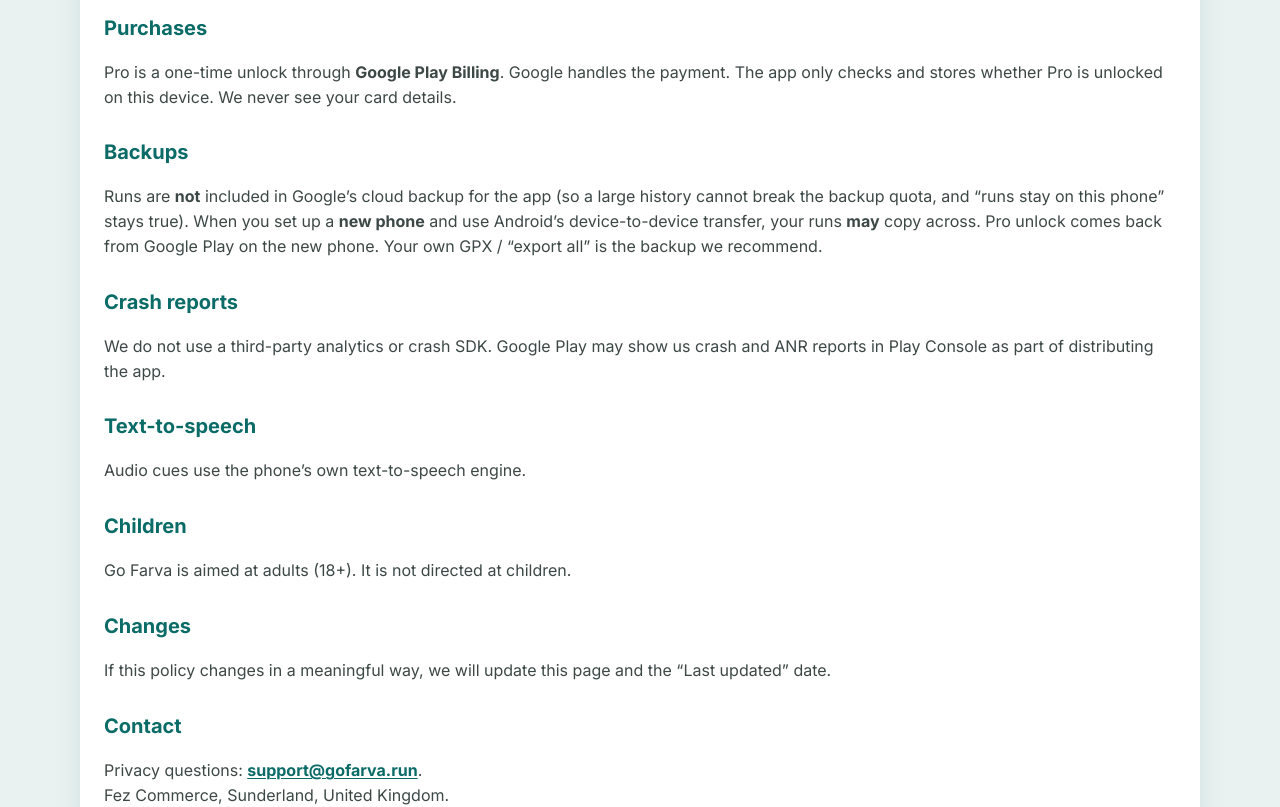
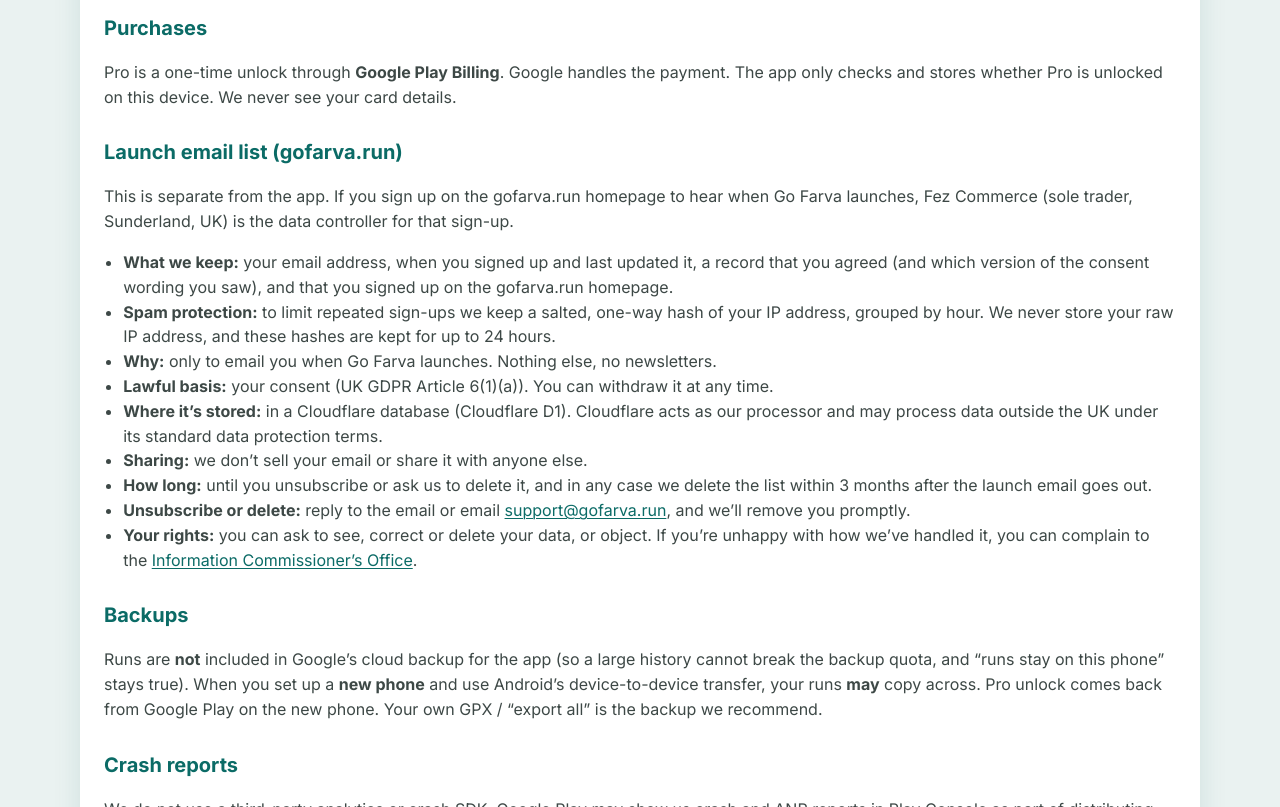
Before and after one commit to robairuk/gofarva-site, a plain HTML site: page privacy/index.html in a window 1280 px wide. Shown: the part 1520-2327 px from the top of the page. Drawn offline with Linux system fonts and the light colour scheme.

Commit message:
Privacy: add launch email list section

```diff
--- a/privacy/index.html
+++ b/privacy/index.html
@@ -38,7 +38,7 @@
     <div class="wrap">
       <article class="prose">
 
-        <p><strong>Last updated:</strong> 14 October 2026 · Package <code>uk.co.fezcommerce.gofarva</code><br>
+        <p><strong>Last updated:</strong> 17 October 2026 · Package <code>uk.co.fezcommerce.gofarva</code><br>
         <strong>Contact:</strong> <a href="mailto:support@gofarva.run">support@gofarva.run</a></p>
 
         <p>Go Farva is a running app for Android. It is made by Fez Commerce, a one-person business in Sunderland, UK. This policy explains what the app does with your data.</p>
@@ -80,6 +80,20 @@
 
         <h2>Purchases</h2>
         <p>Pro is a one-time unlock through <strong>Google Play Billing</strong>. Google handles the payment. The app only checks and stores whether Pro is unlocked on this device. We never see your card details.</p>
+
+        <h2>Launch email list (gofarva.run)</h2>
+        <p>This is separate from the app. If you sign up on the gofarva.run homepage to hear when Go Farva launches, Fez Commerce (sole trader, Sunderland, UK) is the data controller for that sign-up.</p>
+        <ul>
+          <li><strong>What we keep:</strong> your email address, when you signed up and last updated it, a record that you agreed (and which version of the consent wording you saw), and that you signed up on the gofarva.run homepage.</li>
+          <li><strong>Spam protection:</strong> to limit repeated sign-ups we keep a salted, one-way hash of your IP address, grouped by hour. We never store your raw IP address, and these hashes are kept for up to 24 hours.</li>
+          <li><strong>Why:</strong> only to email you when Go Farva launches. Nothing else, no newsletters.</li>
+          <li><strong>Lawful basis:</strong> your consent (UK GDPR Article 6(1)(a)). You can withdraw it at any time.</li>
+          <li><strong>Where it’s stored:</strong> in a Cloudflare database (Cloudflare D1). Cloudflare acts as our processor and may process data outside the UK under its standard data protection terms.</li>
+          <li><strong>Sharing:</strong> we don’t sell your email or share it with anyone else.</li>
+          <li><strong>How long:</strong> until you unsubscribe or ask us to delete it, and in any case we delete the list within 3 months after the launch email goes out.</li>
+          <li><strong>Unsubscribe or delete:</strong> reply to the email or email <a href="mailto:support@gofarva.run">support@gofarva.run</a>, and we’ll remove you promptly.</li>
+          <li><strong>Your rights:</strong> you can ask to see, correct or delete your data, or object. If you’re unhappy with how we’ve handled it, you can complain to the <a href="https://ico.org.uk/make-a-complaint/">Information Commissioner’s Office</a>.</li>
+        </ul>
 
         <h2>Backups</h2>
         <p>Runs are <strong>not</strong> included in Google’s cloud backup for the app (so a large history cannot break the backup quota, and “runs stay on this phone” stays true). When you set up a <strong>new phone</strong> and use Android’s device-to-device transfer, your runs <strong>may</strong> copy across. Pro unlock comes back from Google Play on the new phone. Your own GPX / “export all” is the backup we recommend.</p>
```
